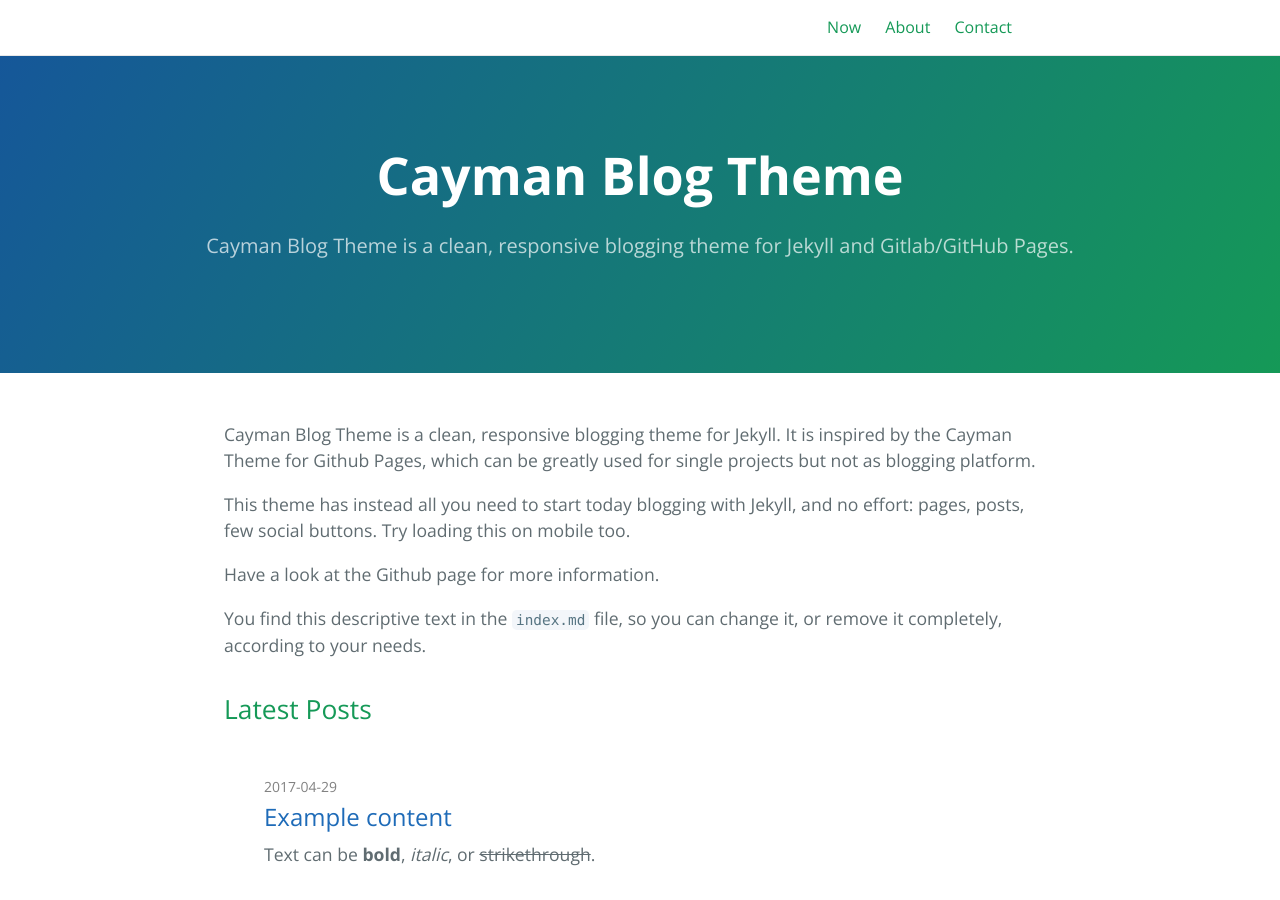
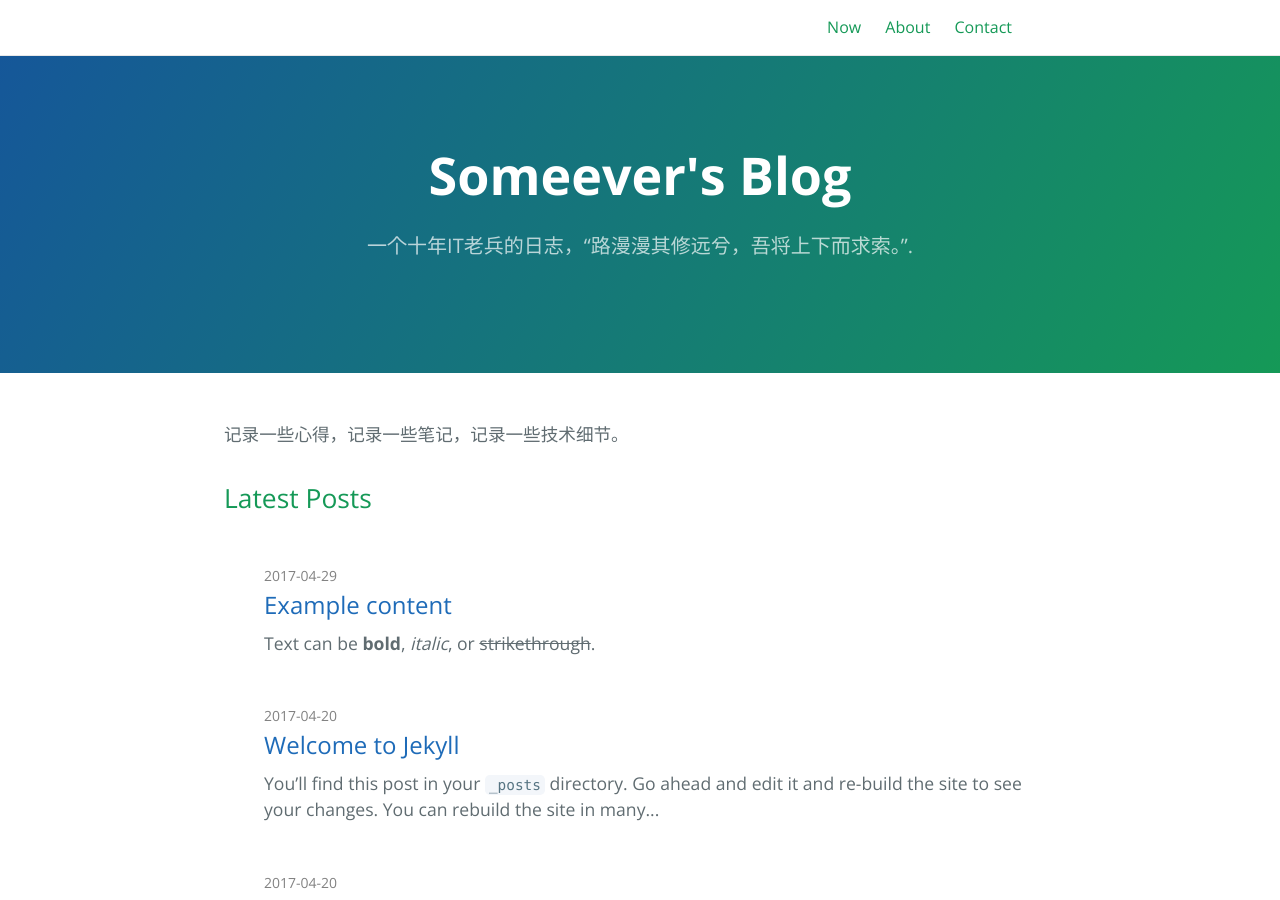
Before and after one commit to someever/someever.github.io, a Jekyll site: the page built from index.md, in a window 1280 px wide and 900 px high. Built offline with Jekyll 4.4.1, drawn with Linux system fonts in a browser that asks for light colours.

Commit message:
修改主页说明

```diff
--- a/_config.yml
+++ b/_config.yml
@@ -1,5 +1,5 @@
-title: Cayman Blog Theme
-description: Cayman Blog Theme is a clean, responsive blogging theme for Jekyll and Gitlab/GitHub Pages.
+title: Someever's Blog
+description: 一个十年IT老兵的日志，“路漫漫其修远兮，吾将上下而求索。”.
 show_downloads: true
 
 url: "https://someever.github.io" # change this to the base hostname & protocol for your site
--- a/index.md
+++ b/index.md
@@ -1,17 +1,5 @@
 ---
-#
-# Here you can change the text shown in the Home page before the Latest Posts section.
-#
-# Edit cayman-blog's home layout in _layouts instead if you wanna make some changes
-# See: https://jekyllrb.com/docs/themes/#overriding-theme-defaults
-#
 layout: home
 ---
 
-Cayman Blog Theme is a clean, responsive blogging theme for Jekyll. It is inspired by the Cayman Theme for Github Pages, which can be greatly used for single projects but not as blogging platform.
-
-This theme has instead all you need to start today blogging with Jekyll, and no effort: pages, posts, few social buttons. Try loading this on mobile too.
-
-Have a look at the Github page for more information.
-
-You find this descriptive text in the `index.md` file, so you can change it, or remove it completely, according to your needs.
+记录一些心得，记录一些笔记，记录一些技术细节。
```
